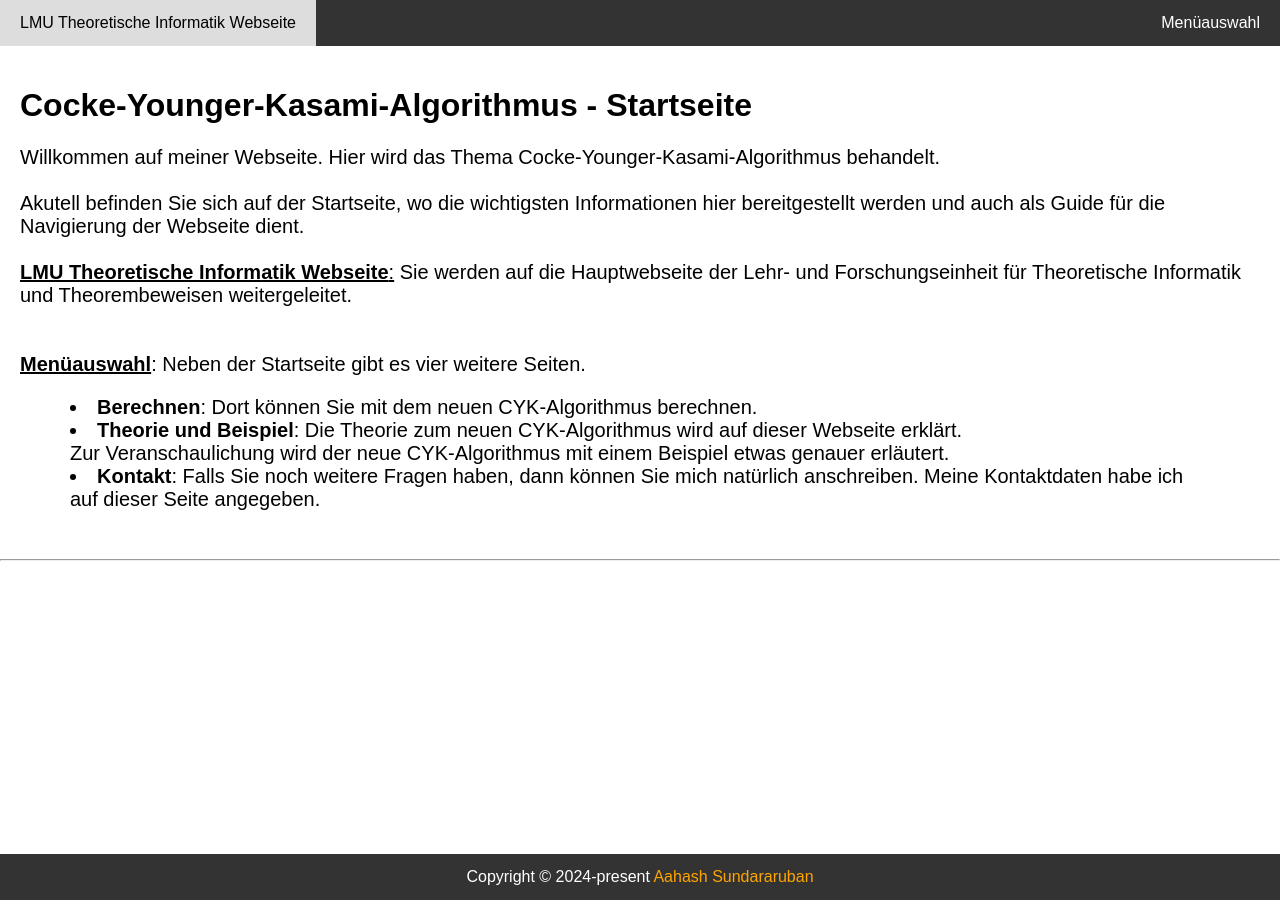
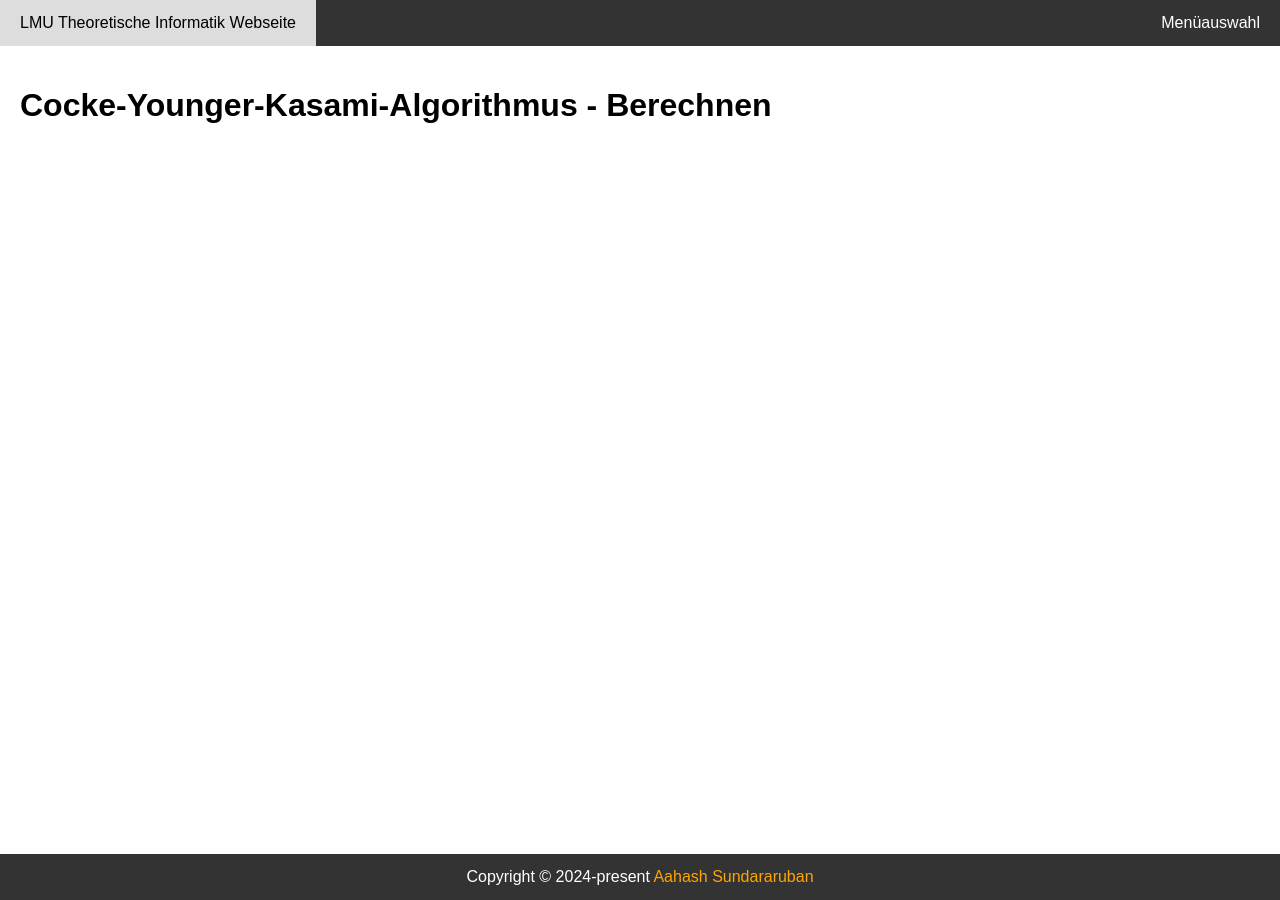
Before and after one commit to aahashderuffy/cyk-algorithm-endrullis, a Jekyll site: the page built from calculate.md, in a window 1280 px wide. Built offline with Jekyll 4.4.1, drawn with Linux system fonts in a browser that asks for light colours.

Commit message:
Fix displayed content bug

```diff
--- a/_layouts/default.html
+++ b/_layouts/default.html
@@ -24,50 +24,7 @@
             </div>
           </div>
 
-          <style>
-
-p{
-  font-size: 20px;
-}
-
-li {
-  font-size: 20px;
-}
-
-hi2 {
-  text-decoration: underline;
-}
-
-hi3 {
-  text-decoration: underline;
-}
-
-</style>
-
-
-        <div style="padding: 20px;">
-            <h1>Cocke-Younger-Kasami-Algorithmus - Startseite</h1>
-            <p>
-            Willkommen auf meiner Webseite. Hier wird das Thema Cocke-Younger-Kasami-Algorithmus behandelt. <br>
-            <br>
-            Akutell befinden Sie sich auf der Startseite, wo die wichtigsten Informationen hier bereitgestellt werden und auch als Guide für die Navigierung der Webseite dient.
-            <br>
-            <br>
-            <hi2><b>LMU Theoretische Informatik Webseite</b>:</hi2> Sie werden auf die Hauptwebseite der Lehr- und Forschungseinheit für Theoretische Informatik und Theorembeweisen weitergeleitet.
-            <br>
-            <br>
-            <br>
-            <hi3><b>Menüauswahl</b></hi3>: Neben der Startseite gibt es vier weitere Seiten.
-            <div style="padding: 0px 50px;">
-                  <li><b>Berechnen</b>: Dort können Sie mit dem neuen CYK-Algorithmus berechnen.</li>
-                  <li><b>Theorie und Beispiel</b>: Die Theorie zum neuen CYK-Algorithmus wird auf dieser Webseite erklärt.<br>
-                  Zur Veranschaulichung wird der neue CYK-Algorithmus mit einem Beispiel etwas genauer erläutert.</li>
-                  <li><b>Kontakt</b>: Falls Sie noch weitere Fragen haben, dann können Sie mich natürlich anschreiben. Meine Kontaktdaten habe ich auf dieser Seite angegeben.</li></div>
-            </p>
-          </div>
-
-
-            <hr />
+            {{ content }}
 
             <footer>
                 Copyright &copy; 2024-present <a target="_blank" href="https://aahash.tk/">Aahash Sundararuban</a>
```
